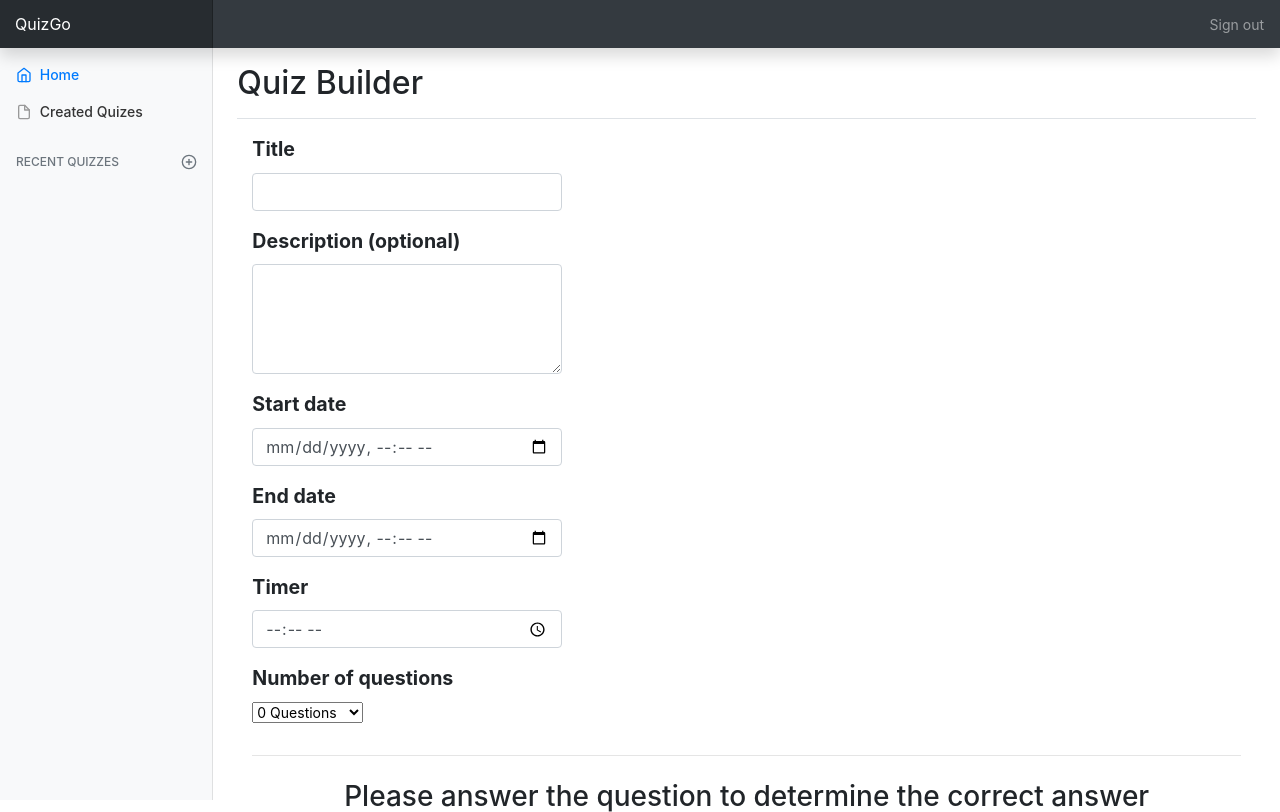
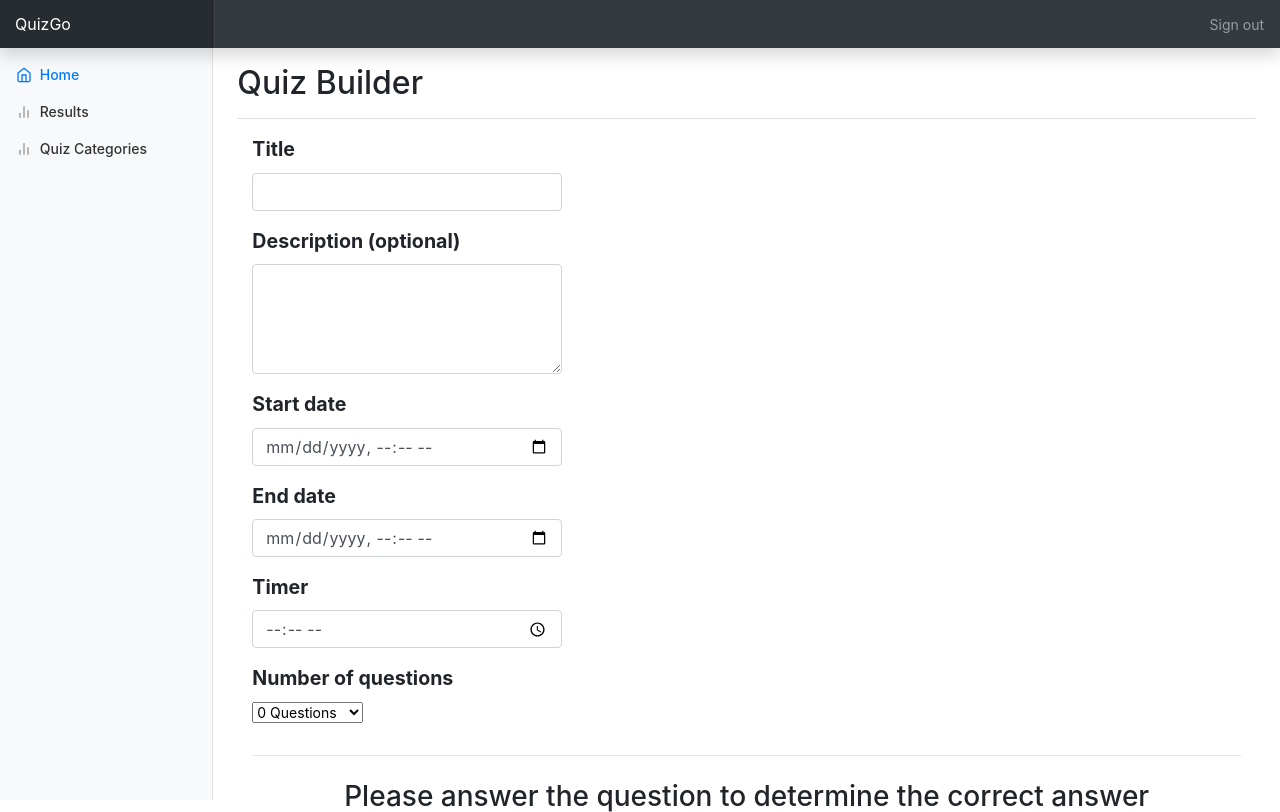
Before and after one commit to harunkamal/13-QuizGo-System, a PHP site: page /bu1.php in a window 1280 px wide. Shown: the top 812 px of the page. Run offline with PHP 8.4, Linux system fonts and the light colour scheme; data comes from the database, SQL or seed files in the repository; data that the repository does not hold is empty; some libraries are stand-ins or nearby versions.

Commit message:
side nav lecturer update

```diff
--- a/html/lecturer/side-nav.php
+++ b/html/lecturer/side-nav.php
@@ -1,12 +1,3 @@
-<?php
-
-
-
-
- ?>
-
-
-
 <html lang="en">
 
 <head>
@@ -22,46 +13,30 @@
       <div class="sidebar-sticky">
         <ul class="nav flex-column">
           <li class="nav-item">
-            <a class="nav-link active" href="lecturer-home.php?id=<?php echo $currentUser[0] ?>">
+            <a class="nav-link active" href="student-home.php?id=<?php echo $currentUser[0] ?>">
               <svg xmlns="http://www.w3.org/2000/svg" width="24" height="24" viewBox="0 0 24 24" fill="none" stroke="currentColor" stroke-width="2" stroke-linecap="round" stroke-linejoin="round" class="feather feather-home"><path d="M3 9l9-7 9 7v11a2 2 0 0 1-2 2H5a2 2 0 0 1-2-2z"></path><polyline points="9 22 9 12 15 12 15 22"></polyline></svg>
               Home <span class="sr-only">(current)</span>
             </a>
           </li>
+
+
           <li class="nav-item">
-            <a class="nav-link" href="lecturer-manage-quiz.php?id=<?php echo $currentUser[0] ?>">
-              <svg xmlns="http://www.w3.org/2000/svg" width="24" height="24" viewBox="0 0 24 24" fill="none" stroke="currentColor" stroke-width="2" stroke-linecap="round" stroke-linejoin="round" class="feather feather-file"><path d="M13 2H6a2 2 0 0 0-2 2v16a2 2 0 0 0 2 2h12a2 2 0 0 0 2-2V9z"></path><polyline points="13 2 13 9 20 9"></polyline></svg>
-              Created Quizes
+            <a class="nav-link" href="results.php?id=<?php echo $currentUser[0]?>">
+              <svg xmlns="http://www.w3.org/2000/svg" width="24" height="24" viewBox="0 0 24 24" fill="none" stroke="currentColor" stroke-width="2" stroke-linecap="round" stroke-linejoin="round" class="feather feather-bar-chart-2"><line x1="18" y1="20" x2="18" y2="10"></line><line x1="12" y1="20" x2="12" y2="4"></line><line x1="6" y1="20" x2="6" y2="14"></line></svg>
+              Results
             </a>
           </li>
 
-
+		   <li class="nav-item">
+            <a class="nav-link" href="lecturer-category.php?id=<?php echo $currentUser[0]?>">
+              <svg xmlns="http://www.w3.org/2000/svg" width="24" height="24" viewBox="0 0 24 24" fill="none" stroke="currentColor" stroke-width="2" stroke-linecap="round" stroke-linejoin="round" class="feather feather-bar-chart-2"><line x1="18" y1="20" x2="18" y2="10"></line><line x1="12" y1="20" x2="12" y2="4"></line><line x1="6" y1="20" x2="6" y2="14"></line></svg>
+              Quiz Categories
+            </a>
+          </li>
 
         </ul>
 
-        <h6 class="sidebar-heading d-flex justify-content-between align-items-center px-3 mt-4 mb-1 text-muted">
-          <span>Recent Quizzes</span>
-          <a class="d-flex align-items-center text-muted" href="lecturer-create-quiz.php?id=<?php echo $currentUser[0] ?>">
-            <svg xmlns="http://www.w3.org/2000/svg" width="24" height="24" viewBox="0 0 24 24" fill="none" stroke="currentColor" stroke-width="2" stroke-linecap="round" stroke-linejoin="round" class="feather feather-plus-circle"><circle cx="12" cy="12" r="10"></circle><line x1="12" y1="8" x2="12" y2="16"></line><line x1="8" y1="12" x2="16" y2="12"></line></svg>
-          </a>
-        </h6>
-        <ul class="nav flex-column mb-2">
-          <?php foreach ($quizes as $quiz) {
-            if($currentUser[0]==$quiz[7]){?>
 
-
-              <li class="nav-item">
-                <!-- href should have a way to be dynamic -->
-                <a class="nav-link" href="lecturer-modify-quiz.php?id=<?php echo $quiz[0];?>&userId=<?php echo $currentUser[0] ?>">
-                  <svg xmlns="http://www.w3.org/2000/svg" width="24" height="24" viewBox="0 0 24 24" fill="none" stroke="currentColor" stroke-width="2" stroke-linecap="round" stroke-linejoin="round" class="feather feather-file-text"><path d="M14 2H6a2 2 0 0 0-2 2v16a2 2 0 0 0 2 2h12a2 2 0 0 0 2-2V8z"></path><polyline points="14 2 14 8 20 8"></polyline><line x1="16" y1="13" x2="8" y2="13"></line><line x1="16" y1="17" x2="8" y2="17"></line><polyline points="10 9 9 9 8 9"></polyline></svg>
-                  <?php echo $quiz[1]; ?>
-                </a>
-              </li>
-
-          <?php } }?>
-
-
-
-        </ul>
       </div>
     </nav>
 
```
Also changed, not shown: html/lecturer/lecturer-category.php (added, +90 -0 lines).
